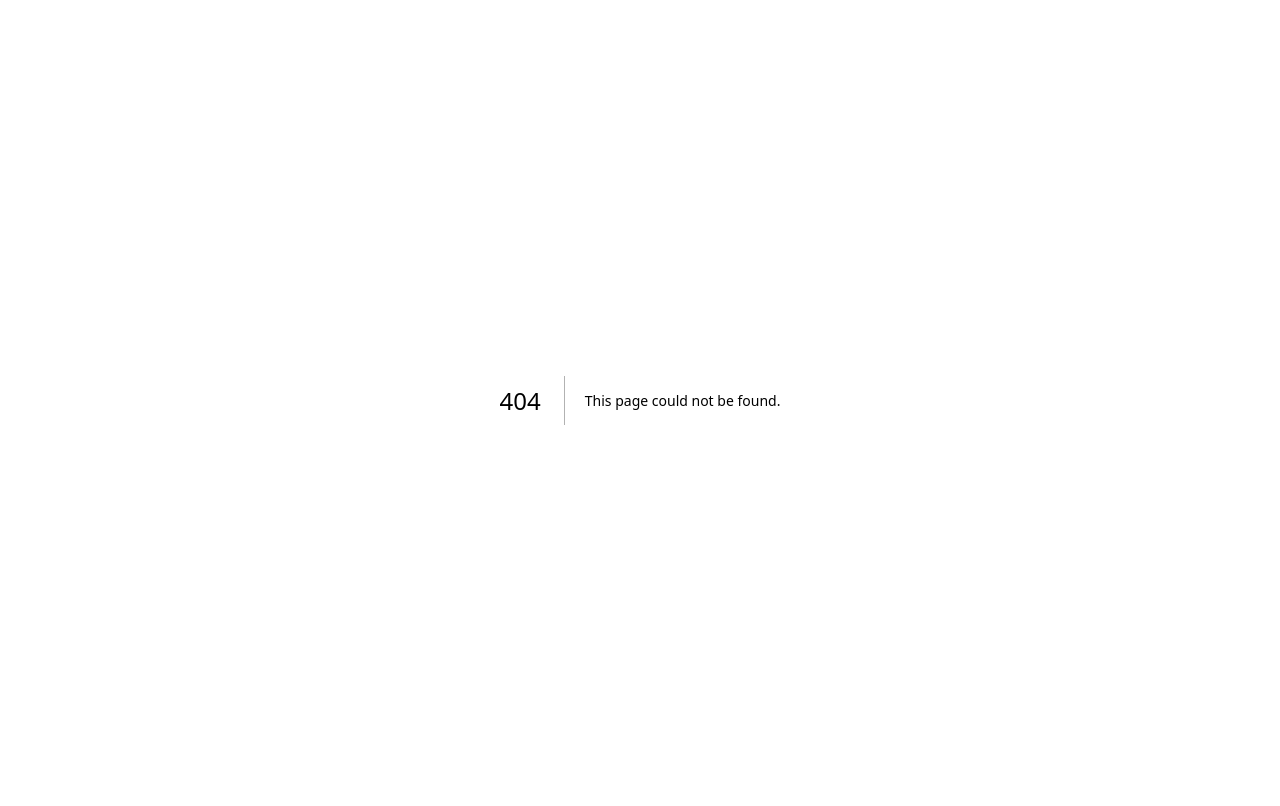
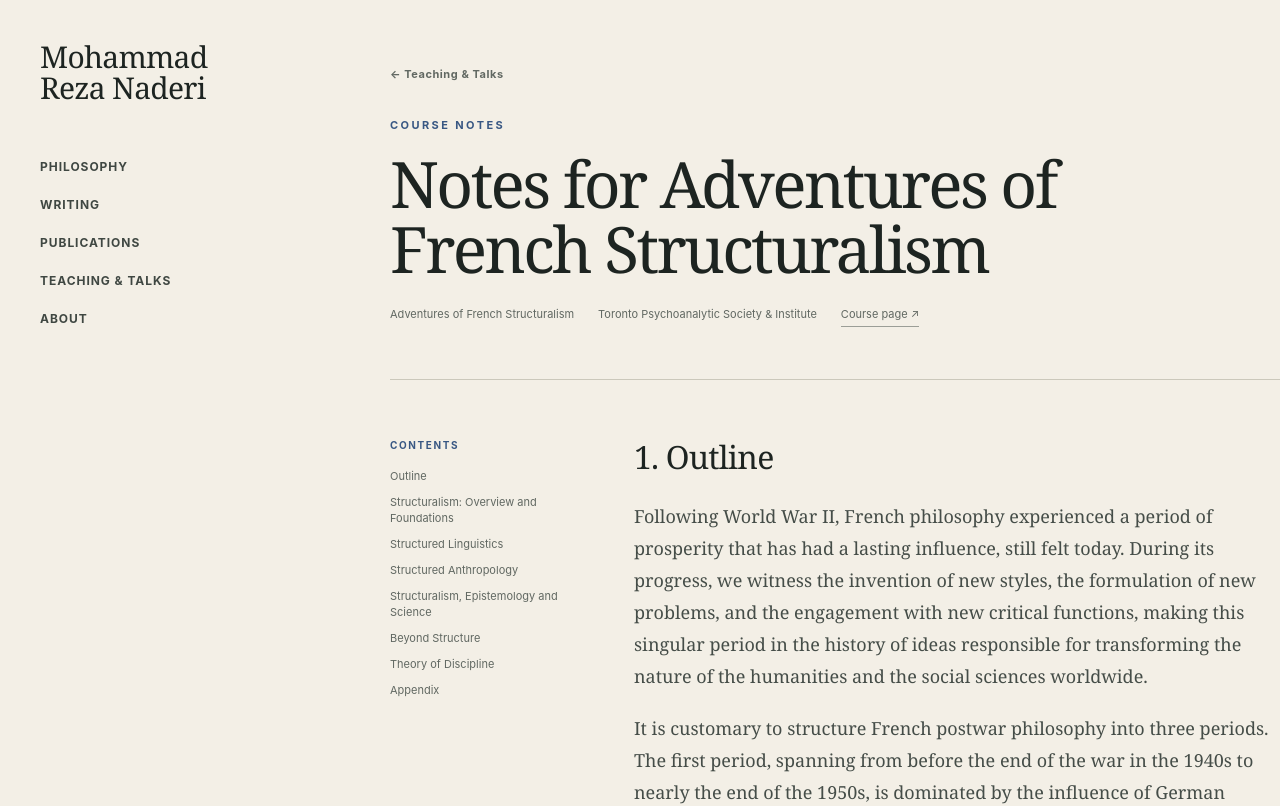
Before and after one commit to mohammad-naderi/mrnaderi.org, a Next.js app: page /teaching/adventures-french-structuralism-course-notes in a window 1280 px wide. Before the commit this address had no page. Shown: the top 806 px of the page. Built offline with nearby package versions, Linux system fonts and the light colour scheme.

Commit message:
Add structuralism course notes page

```diff
--- /dev/null
+++ b/app/teaching/adventures-french-structuralism-course-notes/page.tsx
@@ -0,0 +1,90 @@
+import type { Metadata } from "next";
+import Link from "next/link";
+import { SiteFooter, SiteHeader } from "@/components/site";
+import part1 from "./content/course-01";
+import part2 from "./content/course-02";
+import part3 from "./content/course-03";
+import part4 from "./content/course-04";
+import part5 from "./content/course-05";
+import part6 from "./content/course-06";
+import part7 from "./content/course-07";
+import part8 from "./content/course-08";
+import part9 from "./content/course-09";
+import part10 from "./content/course-10";
+import part11 from "./content/course-11";
+import part12 from "./content/course-12";
+import part13 from "./content/course-13";
+
+export const metadata: Metadata = {
+  title: "Notes for Adventures of French Structuralism",
+  description:
+    "Course notes for Adventures of French Structuralism at the Toronto Psychoanalytic Society & Institute.",
+};
+
+const courseNotesHtml = [
+  part1,
+  part2,
+  part3,
+  part4,
+  part5,
+  part6,
+  part7,
+  part8,
+  part9,
+  part10,
+  part11,
+  part12,
+  part13,
+].join("\n");
+
+const toc = [
+  ["outline", "Outline"],
+  ["structuralism-overview-foundations", "Structuralism: Overview and Foundations"],
+  ["structured-linguistics", "Structured Linguistics"],
+  ["structured-anthropology", "Structured Anthropology"],
+  ["structuralism-epistemology-science", "Structuralism, Epistemology and Science"],
+  ["beyond-structure", "Beyond Structure"],
+  ["theory-discipline", "Theory of Discipline"],
+  ["appendix", "Appendix"],
+];
+
+export default function StructuralismCourseNotesPage() {
+  return (
+    <>
+      <SiteHeader />
+      <main className="seminar-page course-notes-page">
+        <section className="seminar-header shell">
+          <Link className="seminar-back" href="/teaching">
+            ← Teaching & Talks
+          </Link>
+          <p className="eyebrow">Course notes</p>
+          <h1>Notes for Adventures of French Structuralism</h1>
+          <div className="seminar-meta">
+            <p>Adventures of French Structuralism</p>
+            <p>Toronto Psychoanalytic Society & Institute</p>
+            <a href="https://torontopsychoanalysis.com/extension-program/course-thirteen-adventures-in-french-structuralism/">
+              Course page ↗
+            </a>
+          </div>
+        </section>
+
+        <section className="seminar-layout shell">
+          <nav className="seminar-toc" aria-label="Course notes contents">
+            <p>Contents</p>
+            {toc.map(([href, label]) => (
+              <a key={href} href={`#${href}`}>
+                {label}
+              </a>
+            ))}
+          </nav>
+
+          <article
+            className="seminar-prose course-notes-prose"
+            dangerouslySetInnerHTML={{ __html: courseNotesHtml }}
+          />
+        </section>
+      </main>
+      <SiteFooter />
+    </>
+  );
+}
```
